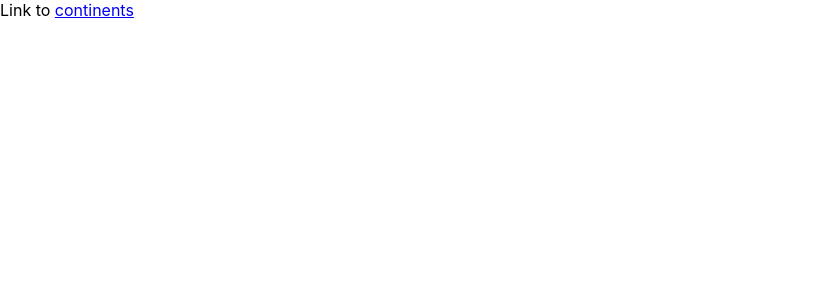
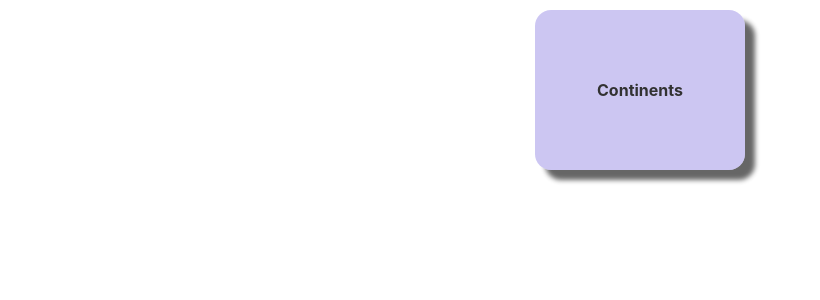
Before and after one commit to grzmot22/task-front-end-ts-react, a React (Create React App) app: page / in a window 1280 px wide. Shown: the top 300 px of the page, without its empty margins (0-820 px from the left). Built offline with nearby package versions, Linux system fonts and the light colour scheme.

Commit message:
Adds styles to home page

```diff
--- a/src/pages/HomePage.tsx
+++ b/src/pages/HomePage.tsx
@@ -1,10 +1,35 @@
 import React from 'react';
 import { Link } from 'react-router-dom';
+import styled from 'styled-components';
 
 const HomePage = () => (
-  <div>
-    Link to <Link to="/continents/">continents</Link>
-  </div>
+  <Container>
+    <Button to="/continents/">Continents</Button>
+  </Container>
 );
 
 export default HomePage;
+
+const Container = styled.div`
+  display: flex;
+  justify-content: center;
+  height: 100vh;
+`;
+
+const Button = styled(Link)`
+  background: #634fda66;
+  opacity: 0.8;
+  border-radius: 1rem;
+  padding: 5px;
+  width: 200px;
+  height: 150px;
+  margin-top: 10px;
+  line-height: 150px;
+  font-weight: bold;
+  color: black;
+  text-align: center;
+  text-decoration: none;
+  box-shadow: 10px 10px 5px 0px rgba(0, 0, 0, 0.75);
+  -webkit-box-shadow: 10px 10px 5px 0px rgba(0, 0, 0, 0.75);
+  -moz-box-shadow: 10px 10px 5px 0px rgba(0, 0, 0, 0.75);
+`;
```
